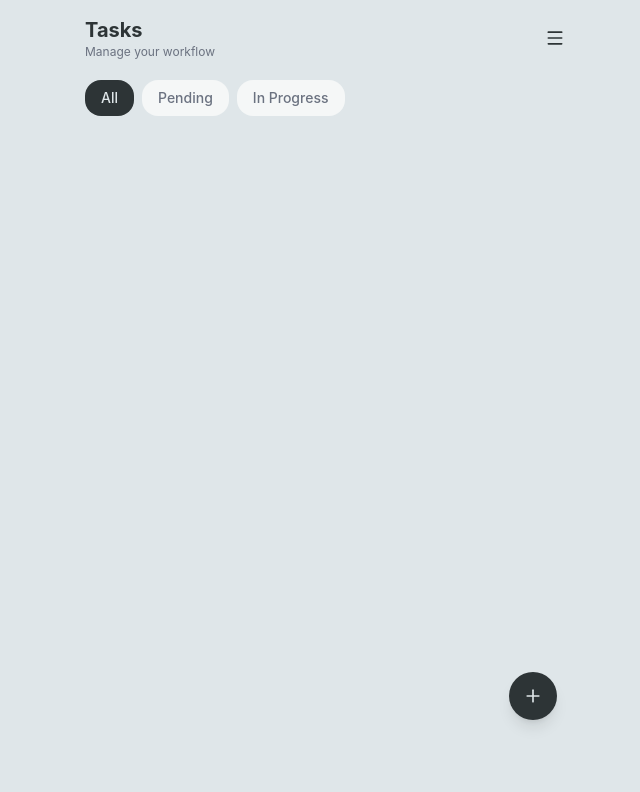
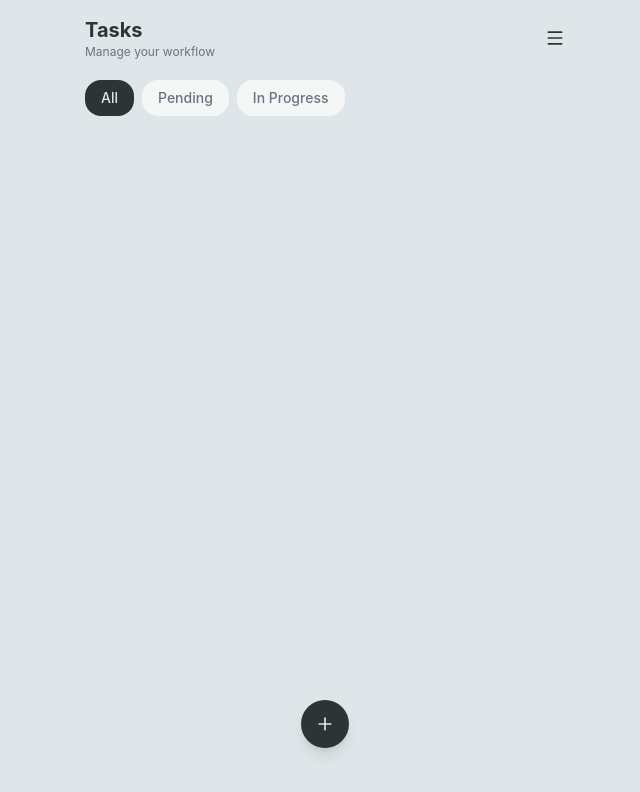
Before and after one commit to AnwarHosenDev/tasks, a React (Vite) app: page / in a window 1280 px wide. Shown: the top 792 px of the page, without its empty margins (315-955 px from the left). Built offline with nearby package versions, Linux system fonts and the light colour scheme.

Commit message:
Update Add Task button positioning in TaskBoard component for improved layout

```diff
--- a/src/components/TaskBoard.tsx
+++ b/src/components/TaskBoard.tsx
@@ -88,7 +88,7 @@ export default function TaskBoard() {
       <button
         onClick={() => setOpenInput(true)}
         className="
-          absolute bottom-20 right-6
+          absolute bottom-13 right-0 left-0 mx-auto
           h-12 w-12 rounded-full
           bg-secondary text-primary
           flex items-center justify-center
```
